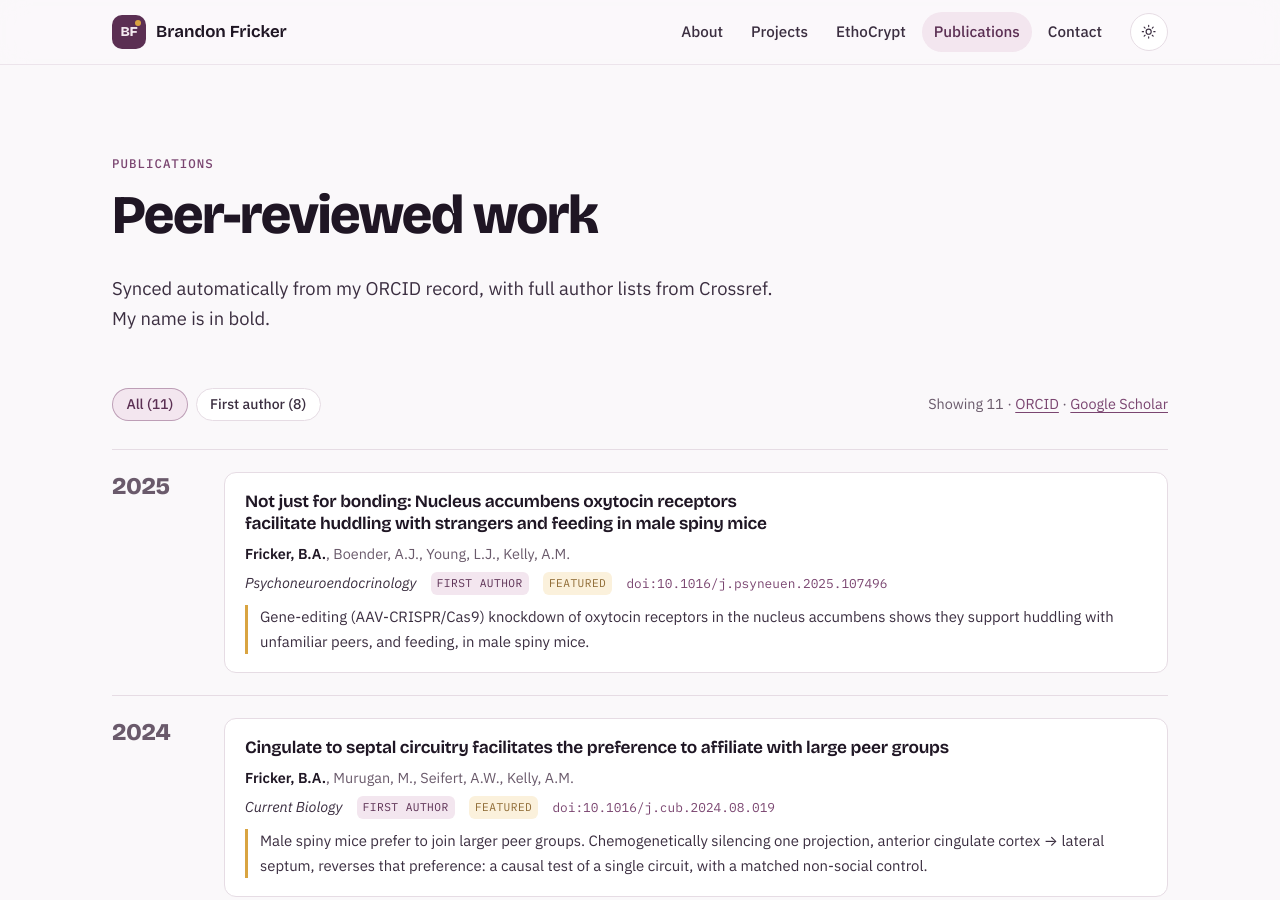
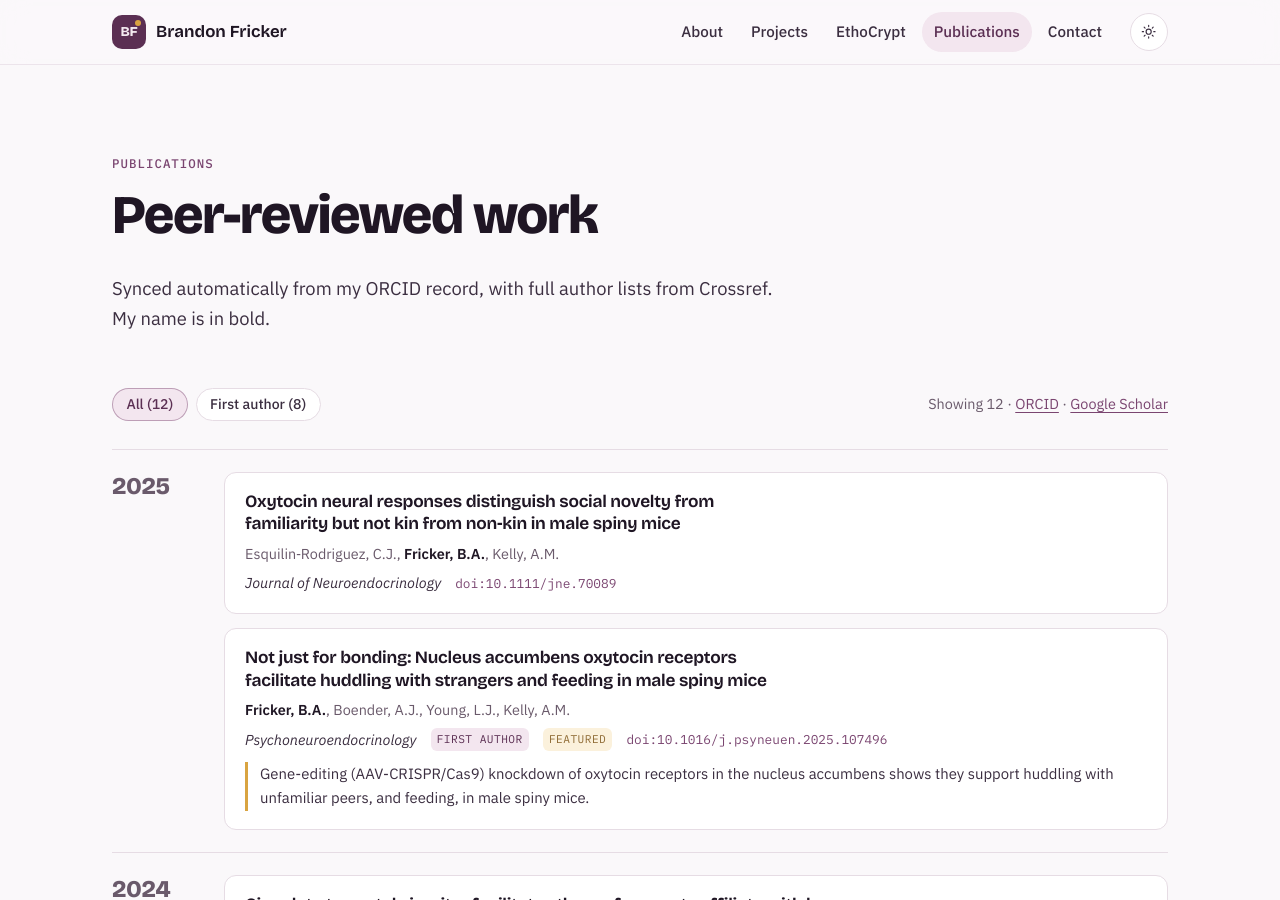
Before and after one commit to bfnerdly/bfnerdly.github.io, a Jekyll site: the page built from publications.html, in a window 1280 px wide and 900 px high. Built offline with Jekyll 4.4.1, drawn with Linux system fonts in a browser that asks for light colours; some of the changed text lies outside the part shown.

Commit message:
Sync ORCID publications

```diff
--- a/_data/orcid_publications.json
+++ b/_data/orcid_publications.json
@@ -1,11 +1,30 @@
 {
-  "generated_at_utc": "2026-09-28T15:43:27+00:00",
+  "generated_at_utc": "2026-10-01T11:14:51+00:00",
   "orcid_id": "0000-0002-6037-814X",
-  "count": 11,
+  "count": 12,
   "first_author_count": 8,
   "publications": [
     {
-      "put_code": 184872538,
+      "put_code": 228072008,
+      "title": "Oxytocin neural responses distinguish social novelty from familiarity but not kin from non‐kin in male spiny mice",
+      "type": "journal-article",
+      "publication_year": "2025",
+      "publication_month": 12,
+      "journal_title": "Journal of Neuroendocrinology",
+      "volume": "37",
+      "pages": "e70089",
+      "doi": "10.1111/jne.70089",
+      "url": "https://doi.org/10.1111/jne.70089",
+      "authors": [
+        "Esquilin‐Rodriguez, C.J.",
+        "Fricker, B.A.",
+        "Kelly, A.M."
+      ],
+      "authors_html": "Esquilin‐Rodriguez, C.J., <strong>Fricker, B.A.</strong>, Kelly, A.M.",
+      "first_author": false
+    },
+    {
+      "put_code": 228072015,
       "title": "Not just for bonding: Nucleus accumbens oxytocin receptors facilitate huddling with strangers and feeding in male spiny mice",
       "type": "journal-article",
       "publication_year": "2025",
@@ -25,7 +44,7 @@
       "first_author": true
     },
     {
-      "put_code": 184876274,
+      "put_code": 228072014,
       "title": "Cingulate to septal circuitry facilitates the preference to affiliate with large peer groups",
       "type": "journal-article",
       "publication_year": "2024",
@@ -66,7 +85,7 @@
       "first_author": true
     },
     {
-      "put_code": 161864365,
+      "put_code": 228072006,
       "title": "From grouping and cooperation to menstruation: Spiny mice (Acomys cahirinus) are an emerging mammalian model for sociality and beyond",
       "type": "journal-article",
       "publication_year": "2024",
@@ -84,7 +103,7 @@
       "first_author": true
     },
     {
-      "put_code": 161864371,
+      "put_code": 228072013,
       "title": "Biased brain and behavioral responses towards kin in males of a communally breeding species",
       "type": "journal-article",
       "publication_year": "2023",
@@ -104,7 +123,7 @@
       "first_author": true
     },
     {
-      "put_code": 136068818,
+      "put_code": 228072004,
       "title": "An AAV-CRISPR/Cas9 strategy for gene editing across divergent rodent species: Targeting neural oxytocin receptors as a proof of concept",
       "type": "journal-article",
       "publication_year": "2023",
@@ -133,7 +152,7 @@
       "first_author": false
     },
     {
-      "put_code": 161864369,
+      "put_code": 228072012,
       "title": "Partner separation rescues pair bond-induced decreases in hypothalamic oxytocin neural densities",
       "type": "journal-article",
       "publication_year": "2023",
@@ -153,7 +172,7 @@
       "first_author": true
     },
     {
-      "put_code": 161864367,
+      "put_code": 228072011,
       "title": "Protocol for multiplex fluorescent immunohistochemistry in free-floating rodent brain tissues",
       "type": "journal-article",
       "publication_year": "2022",
@@ -172,7 +191,7 @@
       "first_author": false
     },
     {
-      "put_code": 161864368,
+      "put_code": 228072005,
       "title": "Species-typical group size differentially influences social reward neural circuitry during nonreproductive social interactions",
       "type": "journal-article",
       "publication_year": "2022",
@@ -194,7 +213,7 @@
       "first_author": false
     },
     {
-      "put_code": 101185131,
+      "put_code": 228072010,
       "title": "Characterization of social behavior in the spiny mouse, <i>Acomys cahirinus</i>",
       "type": "journal-article",
       "publication_year": "2022",
@@ -213,7 +232,7 @@
       "first_author": true
     },
     {
-      "put_code": 94683647,
+      "put_code": 228072007,
       "title": "Activity-dependent long-term potentiation of electrical synapses in the mammalian thalamus",
       "type": "journal-article",
       "publication_year": "2021",
```
